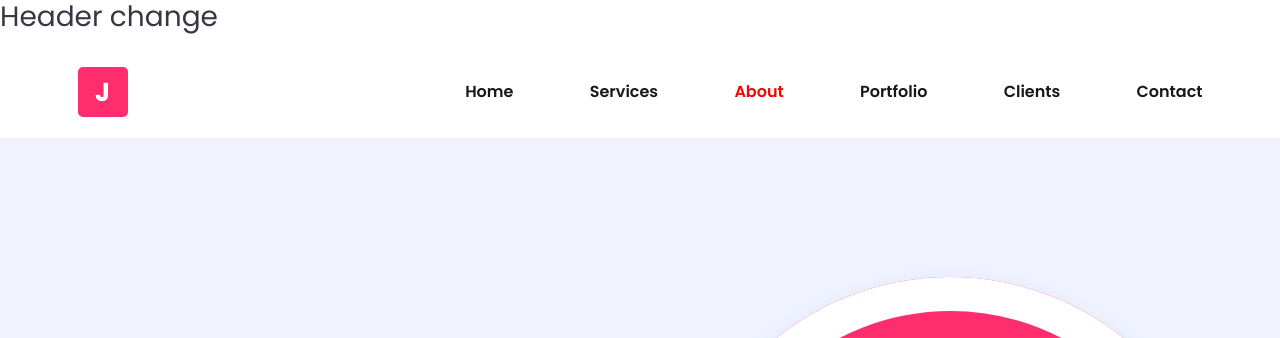
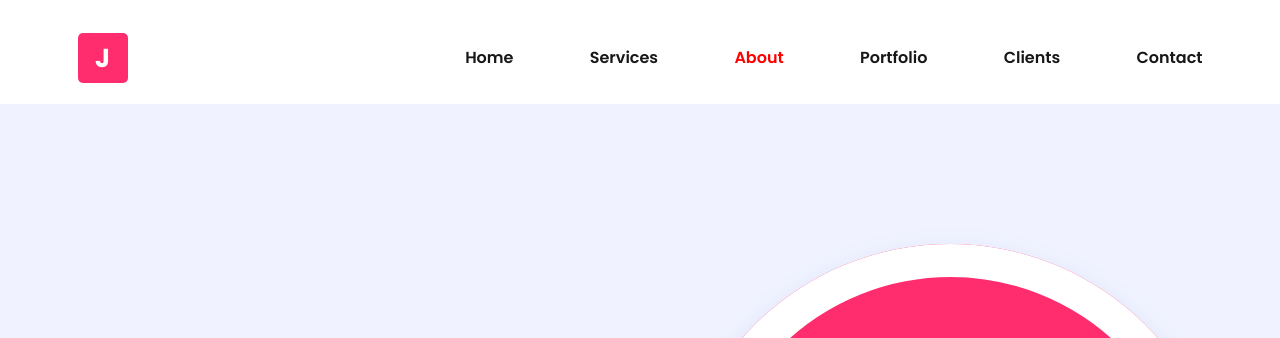
Before and after one commit to ShishirDeveloper/my-first-web-site, a plain HTML site: page index.html in a window 1280 px wide. Shown: the top 338 px of the page. Drawn offline with Linux system fonts and the light colour scheme.

Commit message:
change-5

```diff
--- a/index.html
+++ b/index.html
@@ -34,7 +34,6 @@
 
     <!-- =============== Header Area start =================== -->
 
-    <h3>Header change</h3>
     <header class="header-area sticky">
         <div class="container">
             <div class="row d-flex align-items-center">
```
